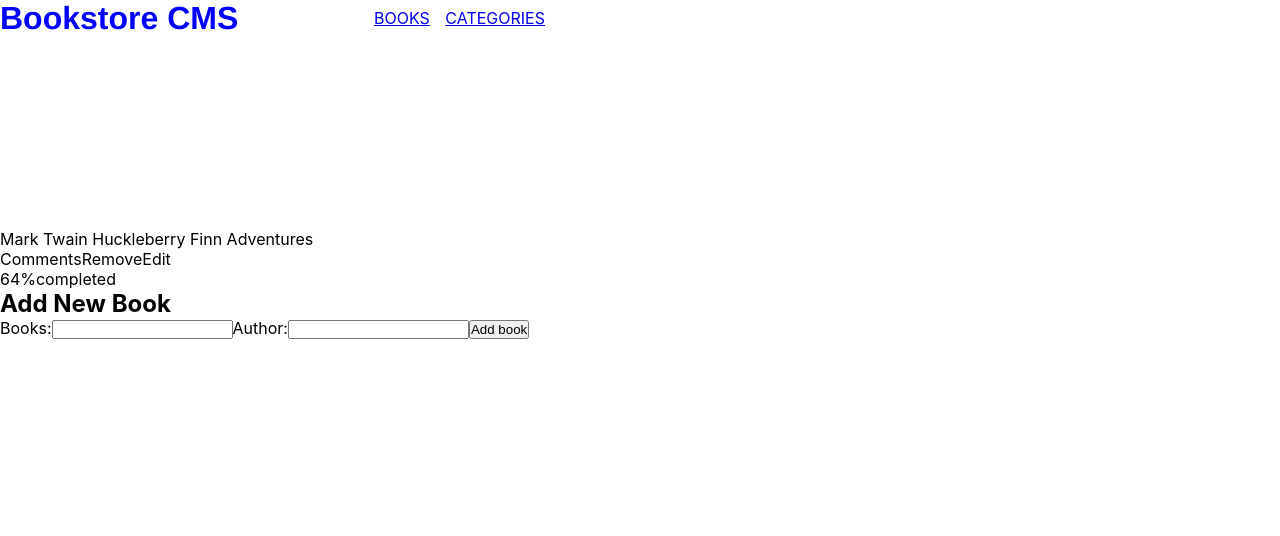
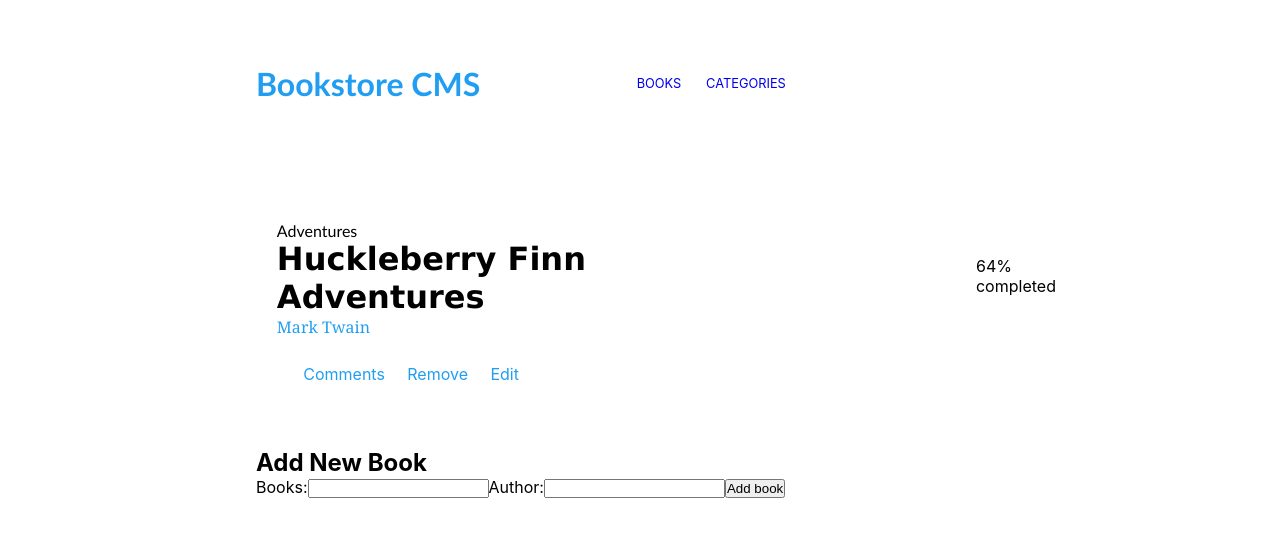
Before and after one commit to AmaliaGM/BookStore, a React (Create React App) app: page /books in a window 1280 px wide. Shown: the top 536 px of the page. Built offline with nearby package versions, Linux system fonts and the light colour scheme.

Commit message:
book styling

```diff
--- a/src/components/Books.js
+++ b/src/components/Books.js
@@ -3,14 +3,15 @@ import AddNewBook from './BookInput';
 
 const Books = () => {
   return (
-   <div>
-    <div>
-
-      <div>
+   <div className='container'>
+    <div className='mediumCont'>
+     <div className='smallCont'>
+      <div className='Book'>
+        <span className='Categorie'>Adventures</span>
+        <span className='BookTitle'> Huckleberry Finn Adventures</span>
         <span className='Author'>Mark Twain</span>
-        <span className='BookTitle'> Huckleberry Finn Adventures</span>
       </div>
-      <div>
+      <div className='TitleFoot'>
         <span className='Comments'>
           Comments
         </span>
@@ -20,22 +21,27 @@ const Books = () => {
         <span>
           Edit
         </span>
-      </div>
-      <div>
+        </div>
+    </div>
+    <div className='progress'>
         <span>
           {/* <CircularProgressbar value{...percentage} /> */}
         </span>
+        <div className='percentage'>
         <span>
           64%
         </span>
         <span>
           completed
         </span>
+        </div>
       </div>
+      </div>
+      <div className='AddNewBook'>
       <AddNewBook />
+      </div>
+  </div>
 
-    </div>
-  </div>
   )
 }
 
--- a/src/components/Categories.js
+++ b/src/components/Categories.js
@@ -2,7 +2,9 @@ import React from 'react'
 
 const Categories = () => {
   return (
-    <div>Categories</div>
+    <div>Categories
+      <button type="button">CHECK STATUS</button>
+    </div>
   )
 }
 
--- a/src/components/myStyle.css
+++ b/src/components/myStyle.css
@@ -4,16 +4,16 @@
 }
 
 .SiteName {
-    color: blue;
-    font-size: 200%;
-    font-family: 'Franklin Gothic Medium', 'Arial Narrow', Arial, sans-serif;
+    color: rgb(33, 158, 241);
+    font-family: 'Gill Sans', 'Gill Sans MT', Calibri, 'Trebuchet MS', sans-serif;
     font-weight: 600;
-    margin-right: 10%;
-    margin-bottom: 15%;
+    margin-right: 15%;
 }
 
 .nav {
     display: flex;
+    padding: 5%;
+    margin-left: 15%;
 }
 
 ul {
@@ -22,5 +22,63 @@ ul {
 }
 
 li {
-    margin: 5%
+    margin: 5%;
+    color: gray;
+    font-size: 80%;
+    padding: 5%;
 }
+
+a {
+    text-decoration: none;
+}
+
+.Container {
+    display: flex;
+    flex-direction: column;
+}
+
+.mediumCont {
+    display: flex;
+    justify-content: space-evenly;
+    align-items: center;
+}
+
+.Book {
+    display: flex;
+    flex-direction: column;
+    padding-left: 10%;
+    padding-top: 10%;
+}
+
+.Categorie {
+    font-family: 'Gill Sans', 'Gill Sans MT', Calibri, 'Trebuchet MS', sans-serif;
+}
+
+.BookTitle {
+    font-family:'Lucida Sans', 'Lucida Sans Regular', 'Lucida Grande', 'Lucida Sans Unicode', Geneva, Verdana, sans-serif;
+    font-weight: 600;
+    font-size: 2rem;
+}
+
+.Author {
+    color: rgb(33, 158, 241);
+    font-family: Cambria, Cochin, Georgia, Times, 'Times New Roman', serif;
+}
+
+.TitleFoot {
+    display: flex;
+    gap: 5%;
+    margin-left: 15%;
+    margin-top: 5%;
+    color: rgb(33, 158, 241);
+}
+
+.percentage {
+    display: flex;
+    flex-direction: column;
+}
+
+div.AddNewBook {
+    padding-left: 20%;
+    margin-top: 5%;
+}
```
